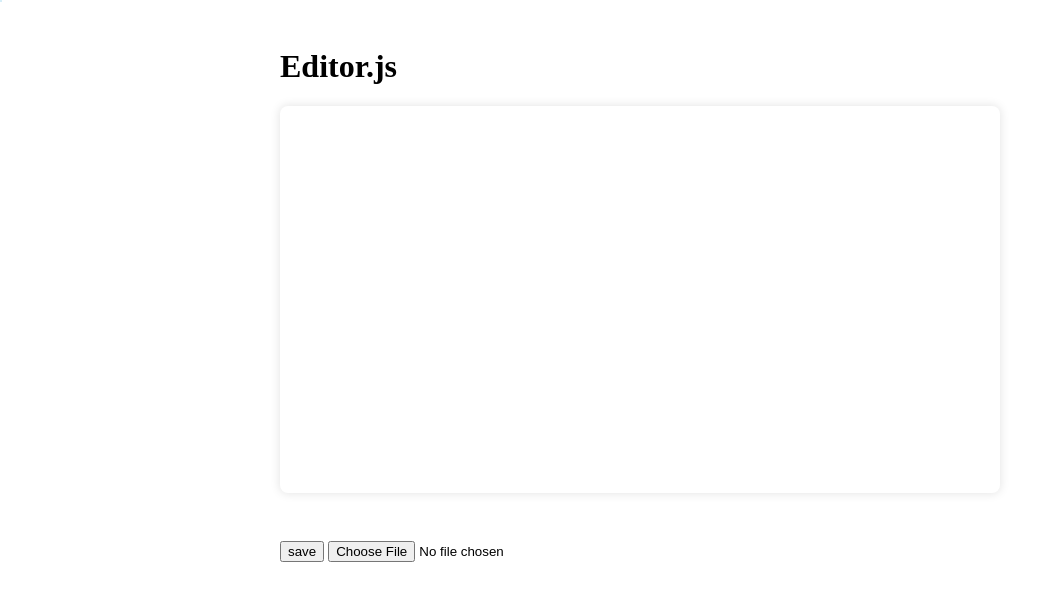
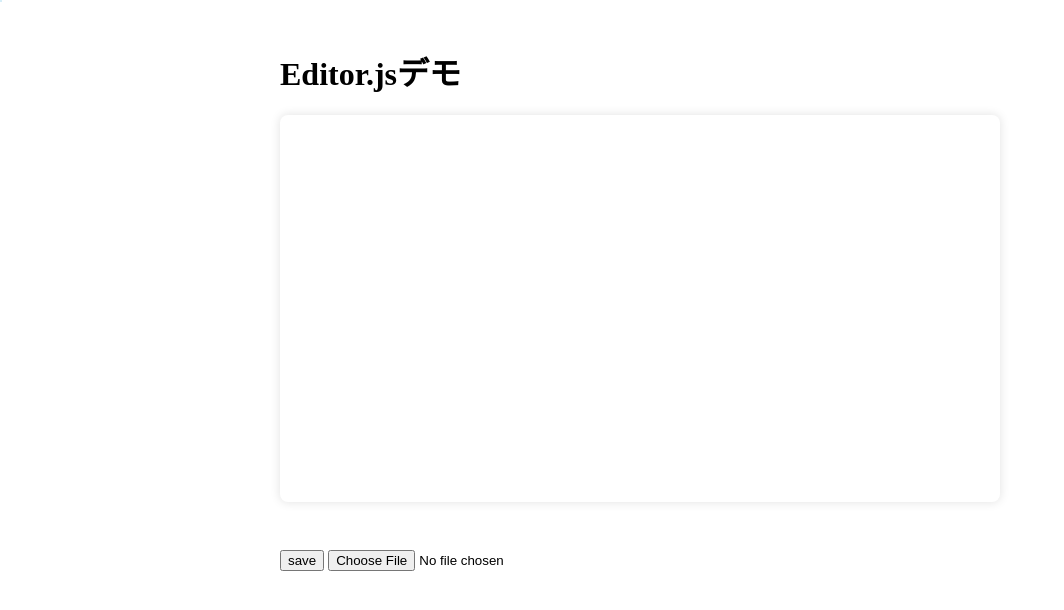
Before and after one commit to ics-nishihara/my_playground, a plain HTML site: page docs/editor_js/index.html in a window 1280 px wide. Shown: the whole page, without its empty margins (0-1064 px from the left). Drawn offline with Linux system fonts and the light colour scheme.

Commit message:
タイトル修正

```diff
--- a/docs/editor_js/index.html
+++ b/docs/editor_js/index.html
@@ -2,12 +2,12 @@
 <html lang="en">
 <head>
   <meta charset="UTF-8">
-  <title>Title</title>
+  <title>Editor.jsデモ</title>
   <script src="./main.js" defer></script>
 </head>
 <body>
 <div class="wrapper">
-  <h1 class="title">Editor.js</h1>
+  <h1 class="title">Editor.jsデモ</h1>
   <div id="codex-editor" class="editorWrapper"></div>
   <div class="buttonWrapper">
     <button id="save">save</button>
```
